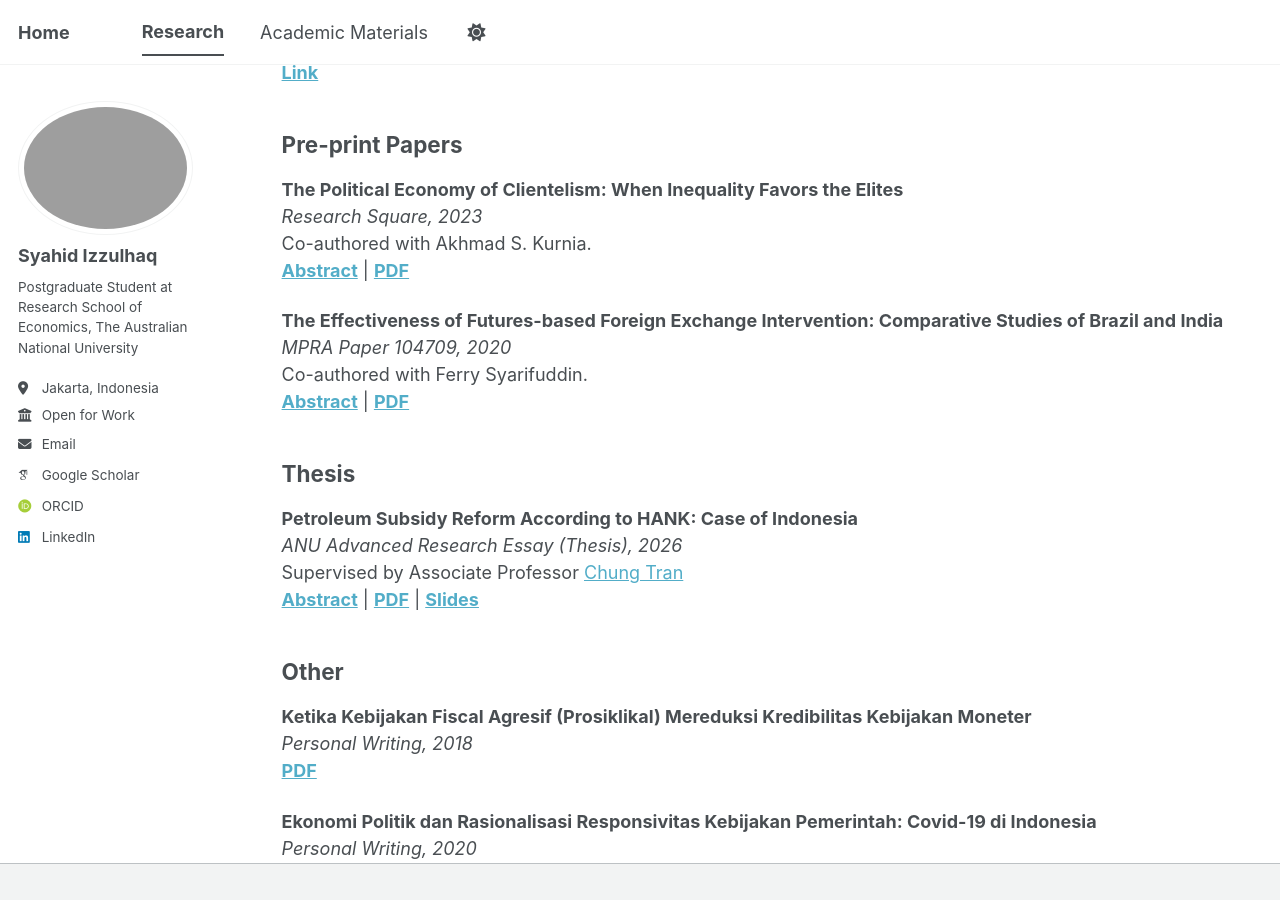
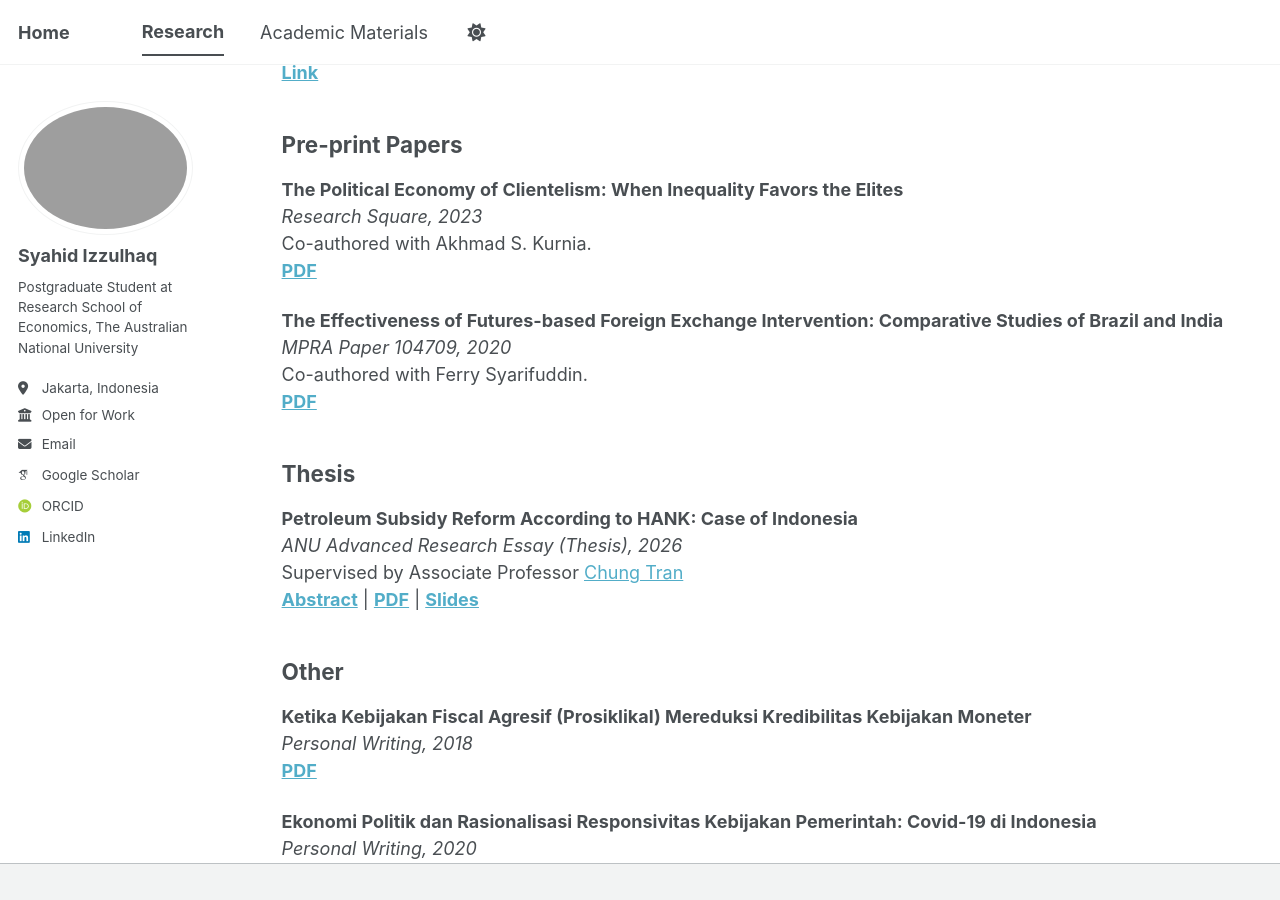
Before and after one commit to syahidizzulhaq/syahidizzulhaq.github.io, a Jekyll site: the page built from _pages/publications.md, in a window 1280 px wide and 900 px high, scrolled down 1123 px. Built offline with Jekyll 4.4.1, drawn with Linux system fonts in a browser that asks for light colours; some web fonts are replaced; a script bundle is joined from its source files by our own code; library files that are not in the unit come from our copies.

Commit message:
Update publications.md

```diff
--- a/_pages/publications.md
+++ b/_pages/publications.md
@@ -46,12 +46,12 @@ Co-authored with Erizal Jamal. <br>
 **The Political Economy of Clientelism: When Inequality Favors the Elites**<br>
 *Research Square, 2023*<br>
 Co-authored with Akhmad S. Kurnia.<br>
-[**Abstract**](https://syahidizzulhaq.github.io/publication/clientelism) | [**PDF**](/files/clientelism.pdf)
+[**PDF**](/files/clientelism.pdf)
 
 **The Effectiveness of Futures-based Foreign Exchange Intervention: Comparative Studies of Brazil and India**<br>
 *MPRA Paper 104709, 2020*<br>
 Co-authored with Ferry Syarifuddin.<br>
-[**Abstract**](https://syahidizzulhaq.github.io/publication/FX-futures) | [**PDF**](/files/FX-futures.pdf)
+[**PDF**](/files/FX-futures.pdf)
 
 ## Thesis
 **Petroleum Subsidy Reform According to HANK: Case of Indonesia**<br>
```
